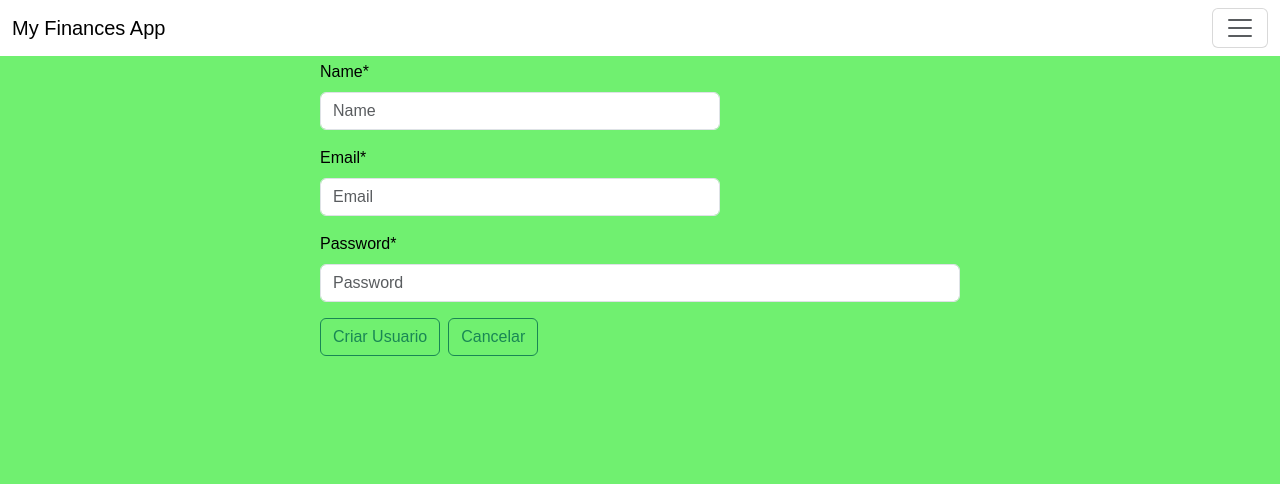
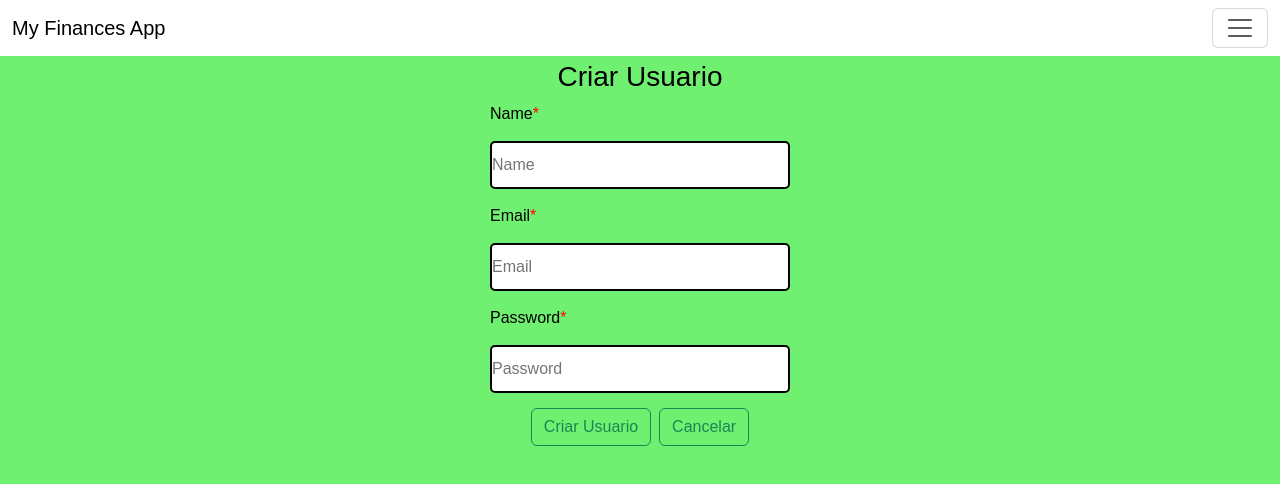
Before and after one commit to wendelfilipe/MyFinances-Frontend, a React (Create React App) app: page /createuserpage in a window 1280 px wide. Shown: the top 484 px of the page. Built offline with nearby package versions, Linux system fonts and the light colour scheme.

Commit message:
update form of create user

```diff
--- a/src/components/forms/navBar/NavBarForm.js
+++ b/src/components/forms/navBar/NavBarForm.js
@@ -3,6 +3,8 @@ import 'bootstrap/dist/js/bootstrap.bundle.min.js';
 import api from "../../../api/Api";
 import { useNavigate } from "react-router-dom";
 import RouterComponent from "../../router/Router";
+
+import '../../../styles/navBar/navBar.css'
 
 
 const NavBarForm = (propsRoute) => {
@@ -37,7 +39,7 @@ const NavBarForm = (propsRoute) => {
                         <a className="nav-link active" href="/loginpage">Login</a>
                     </li>
                     <li className="nav-item">
-                        <a className="nav-link active" href="/" onClick={handleClickLogOut}>log out</a>
+                        <a className="nav-link active" href="/" onClick={handleClickLogOut}>Log out</a>
                     </li>
                     </ul>
                 </div>
--- a/src/components/login/CreateUserPage.js
+++ b/src/components/login/CreateUserPage.js
@@ -1,6 +1,8 @@
 import React, { useState } from "react";
 import { useNavigate } from "react-router-dom";
 import api from "../../api/Api";
+
+import '../../styles/login/createUser.css'
 
 const CreateUserPage = () => {
     const [name, setName] = useState('');
@@ -9,10 +11,8 @@ const CreateUserPage = () => {
     let [ message , setMessage ] = useState();
 
     let user = {
-        name: name,
         email: email,
-        password: password,
-        sourcecreate: 1
+        password: password
     }
 
     const navigate = useNavigate();
@@ -32,7 +32,7 @@ const CreateUserPage = () => {
 
         else{
 
-            const responde = await api.post("user/PostCreateUserByWebAsync", user)
+            const responde = await api.post("token/CreateUser", user)
             debugger
             message = responde.data;
             setMessage(message);
@@ -42,58 +42,62 @@ const CreateUserPage = () => {
     }
 
     return(
+        <div className="container">
+            <div className="form-body">
+                <div className="form-header">
+                    <h3>Criar Usuario</h3>
+                </div>
                 <form>
-            <div className="mt-3 d-flex justify-content-center align-items-center">
-                    <div className="col-md-6">
-                        <div className="mb-3">
+                    <div className="form-itens">
                         <label
                             htmlFor="email">
-                                    Name*
+                                Name<span>*</span>
                         </label>
                         <input
                             type="text"
                             onChange={(e => setName(e.target.value))}
                             id="name"
                             name="name"
-                                className="form-control mt-2"
+                            className="block"
                             placeholder="Name"
                             value = {name}
                             required
                         />
                     </div>
-                        <div className="mb-3">
+                    <div className="form-itens">
                         <label
                             htmlFor="email">
-                                Email*
+                            Email<span>*</span>
                         </label>
                         <input
-                                type="text"
+                            type="email"
                             onChange={(e => setEmail(e.target.value))}
                             id="email"
                             name="email"
-                                className="form-control mt-2"
+                            className="block"
                             placeholder="Email"
                             value={email}
                             required
 
                         />
                     </div>
-                        <div className="mb-3">
+                    <div className="form-itens">
                         <label htmlFor="password">
-                                Password*
+                            Password<span>*</span>
                         </label>
                         <input
-                                className="form-control mt-2"
                             type="password"
                             id="password"
                             name="password"
+                            className="block"
                             placeholder="Password"
                             value={password}
                             onChange={(e => setPassword(e.target.value))}
                             required
                         />
                     </div>
-                        <div className="mt-3">
+                </form>
+                <div className="btn-form">
                     <button
                         className="btn btn-outline-success me-2"
                         onClick={handleClickCreateUser}>
@@ -107,7 +111,6 @@ const CreateUserPage = () => {
                 </div>
             </div>
         </div>
-        </form>
     )
 
 }
--- /dev/null
+++ b/src/styles/login/createUser.css
@@ -0,0 +1,51 @@
+
+/* itens do formulario */
+
+* {
+    margin: 0;
+    padding: 0;
+    font-family: Arial, Helvetica, sans-serif;
+}
+
+.container {
+
+}
+
+.form-header {
+    text-align: center;
+}
+
+.form-body {
+    position: relative;
+    margin: 0 auto;
+}
+
+.form-body input,
+.form-body input[type="text"] {
+    width: 300px;
+    border-radius: 5px;
+    border: 2px solid black;
+    margin: 15px 0;
+}
+
+.form-body input ::placeholder {
+    padding: 0 0 0 15px;
+}
+
+.form-body input:hover,
+.form-body input[type="text"]:hover{
+    border: 2px solid green;
+}
+
+.form-itens {
+    display: block;
+}
+
+.form-itens span {
+    color: red;
+}
+
+.btn-form {
+    text-align: center;
+
+}
--- /dev/null
+++ b/src/styles/navBar/navBar.css
@@ -0,0 +1,10 @@
+.nav-item {
+    background-color: white;
+    padding: 0 0 0 10px;
+
+}
+
+.nav-item:hover {
+    background-color: rgb(130, 228, 130);
+    border-radius: 5px;
+}
```
Also changed, not shown: src/styles/login/loginPage.css (added). Lines whose indentation alone changed are shown as unchanged.
